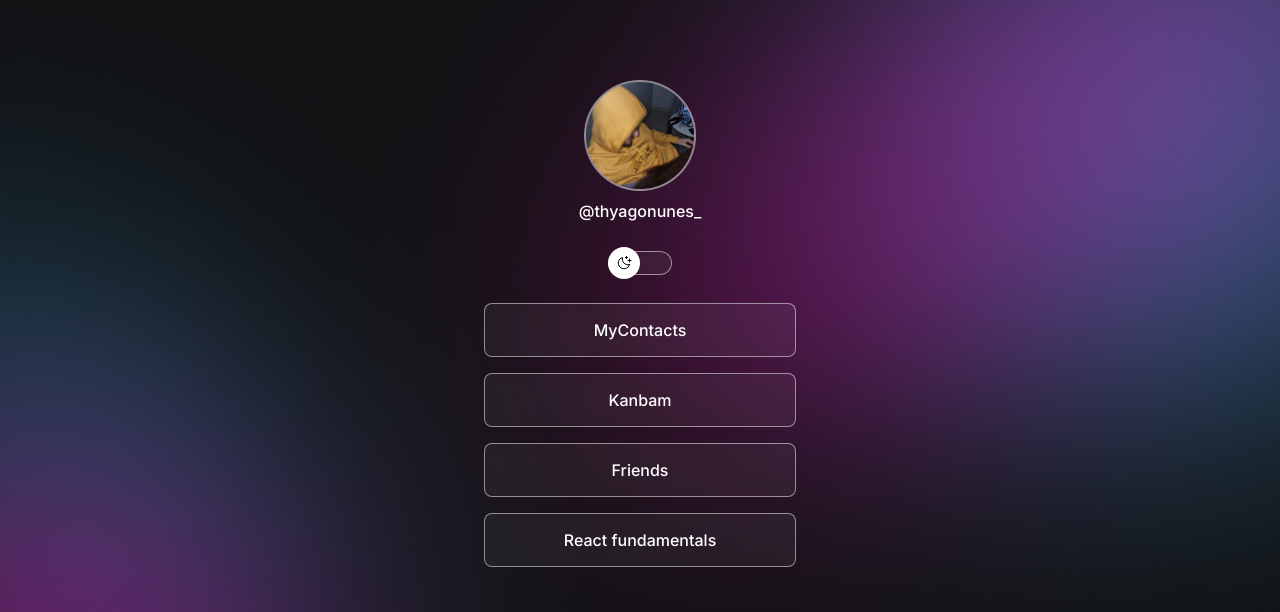
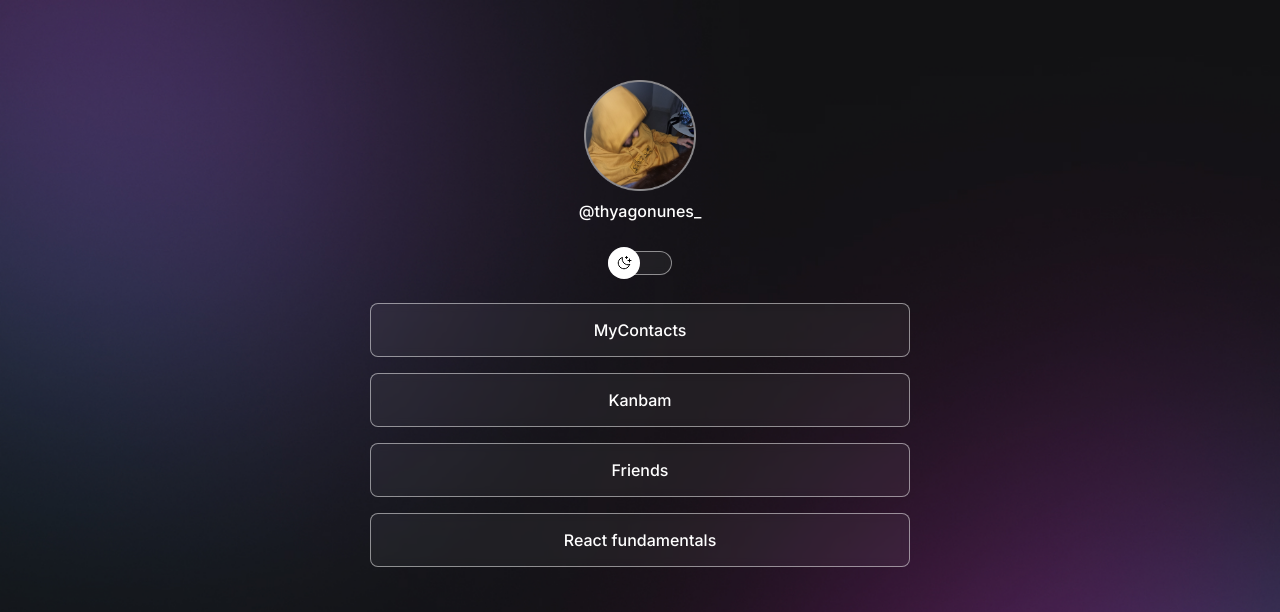
Before and after one commit to ThyagoNunes/devLinks, a plain HTML site: page index.html in a window 1280 px wide. Shown: the top 612 px of the page. Drawn offline with nearby package versions, Linux system fonts and the light colour scheme.

Commit message:
change walpapper

```diff
--- a/style.css
+++ b/style.css
@@ -6,7 +6,7 @@
 
 :root {
   --text-color: white;
-  --bg-url: url(./assets/bg-desktop-dark.jpg);
+  --bg-url: url(./assets/bg-mobile-dark.jpg);
   --stroke-color: rgba(255, 255, 255, 0.5);
   --surface-color: rgba(255, 255, 255, 0.05);
   --surface-color-hover: rgba(0, 0, 0, 0.02);
@@ -45,7 +45,8 @@ body * {
 }
 
 #container {
-  width: 360px;
+  width: 100%;
+  max-width: 588px;
   margin: 56px auto 0;
   padding: 0 24px;
 }
```
